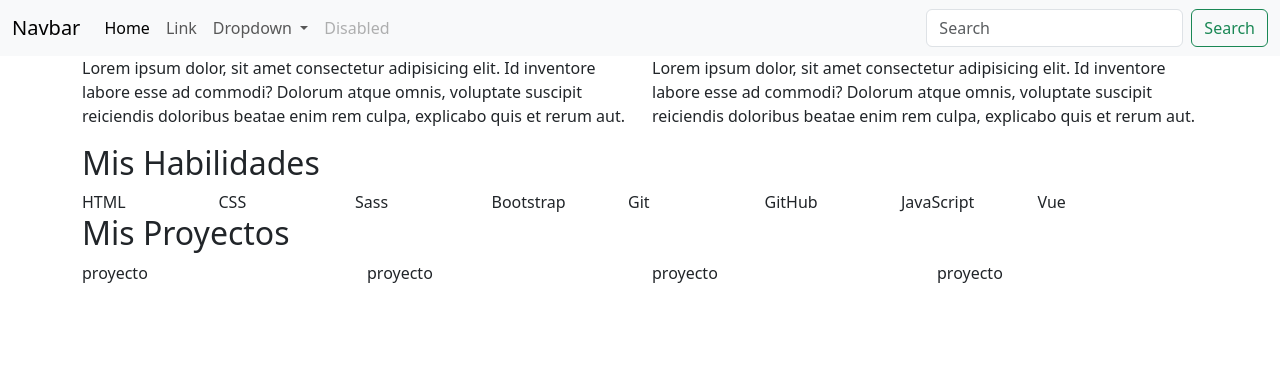
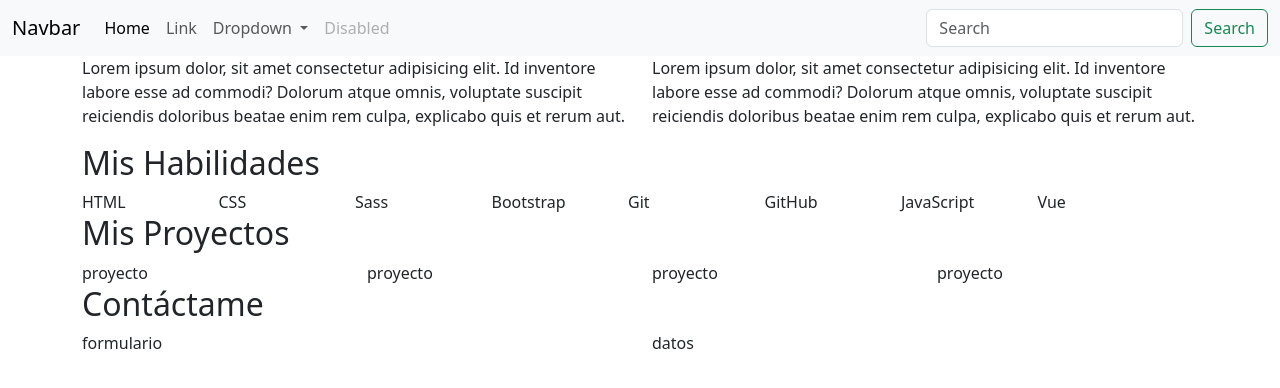
Before and after one commit to plazasoto/Desafio_Portafolio_Bootstrap_CSS, a website: page index.html in a window 1280 px wide. Drawn offline with Linux system fonts and the light colour scheme.

Commit message:
Bloque contacto

```diff
--- a/index.html
+++ b/index.html
@@ -104,5 +104,17 @@
             <div class="col-6 col-sm-6 col-md-3">proyecto</div>
         </div>
       </main>
+
+      <footer class="container">
+        <h2>Contáctame</h2>
+        <div class="row">
+            <div class="col-12 col-sm-12 col-md-6">
+                formulario
+            </div>
+            <div class="col-12 col-sm-12 col-md-6">
+                datos
+            </div>
+        </div>
+      </footer>
 </body>
 </html>
```
